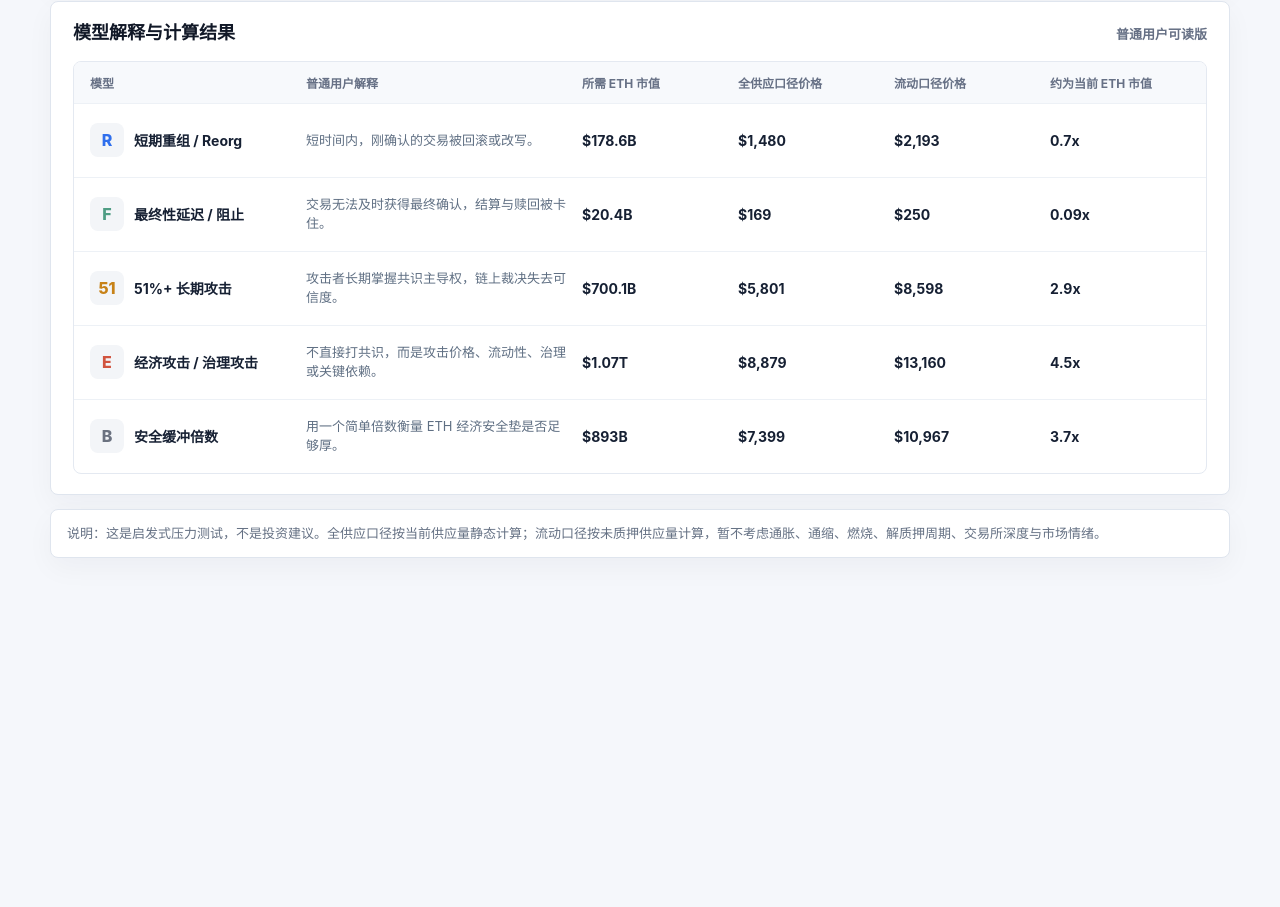
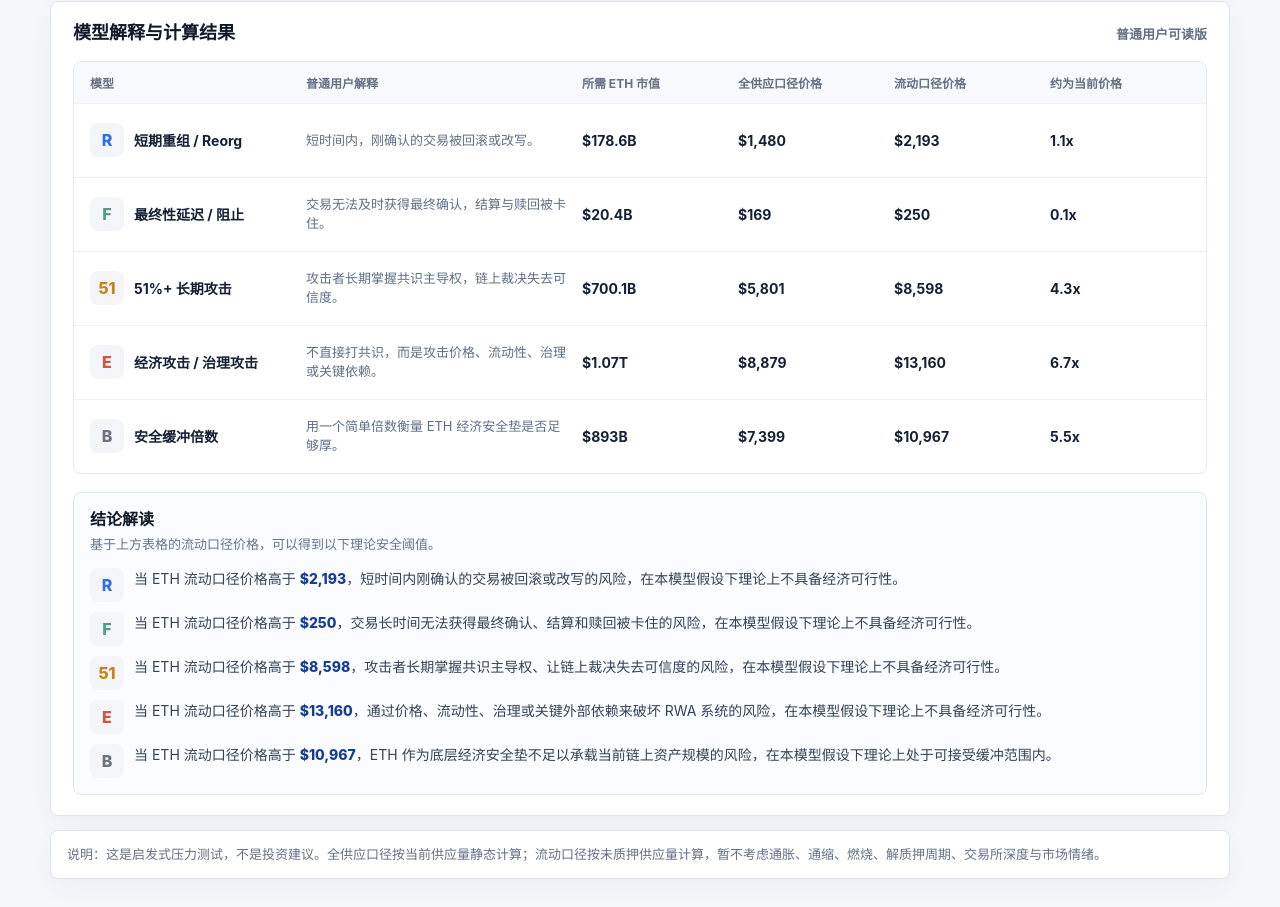
Before and after one commit to yinlynette705-maker/rwa-eth-security-calculator, a plain HTML site: page index.html in a window 1280 px wide. Shown: the part 496-1403 px from the top of the page. Before the commit the page ends 1082 px from the top, so only its background shows below. Drawn offline with Linux system fonts and the light colour scheme.

Commit message:
流动口径与当前币价比例

```diff
--- a/index.html
+++ b/index.html
@@ -150,6 +150,43 @@
     .model-name b, .table-row strong { color: #162033; font-size: 14px; line-height: 1.25; }
     .table-row p { color: #5f6f83; font-size: 13px; line-height: 1.45; }
 
+    .summary {
+      margin-top: 18px;
+      border: 1px solid #dfe7f2;
+      border-radius: 8px;
+      background: #fbfcff;
+      padding: 16px;
+    }
+    .summary h3 {
+      margin: 0;
+      color: #121b2b;
+      font-size: 16px;
+      line-height: 1.25;
+    }
+    .summary > p {
+      margin-top: 6px;
+      color: #64748b;
+      font-size: 13px;
+      line-height: 1.45;
+    }
+    .summary-list {
+      display: grid;
+      gap: 10px;
+      margin-top: 14px;
+    }
+    .summary-item {
+      display: grid;
+      grid-template-columns: 34px 1fr;
+      gap: 10px;
+      align-items: start;
+    }
+    .summary-item p {
+      color: #344256;
+      font-size: 14px;
+      line-height: 1.55;
+    }
+    .summary-item strong { color: #153e91; font-weight: 800; }
+
     footer {
       padding: 14px 16px;
       color: #657184;
@@ -184,7 +221,6 @@
     </header>
 
     <section class="scope-bar" aria-label="计算口径">
-      <span>口径：ETH 链上 RWA</span>
       <span>单位：USD</span>
       <span>币价：全供应口径 + 流动口径</span>
     </section>
@@ -215,8 +251,13 @@
         <span>普通用户可读版</span>
       </div>
       <div class="model-table">
-        <div class="table-head"><span>模型</span><span>普通用户解释</span><span>所需 ETH 市值</span><span>全供应口径价格</span><span>流动口径价格</span><span>约为当前 ETH 市值</span></div>
+        <div class="table-head"><span>模型</span><span>普通用户解释</span><span>所需 ETH 市值</span><span>全供应口径价格</span><span>流动口径价格</span><span>约为当前价格</span></div>
         <div id="model-rows"></div>
+      </div>
+      <div class="summary">
+        <h3>结论解读</h3>
+        <p>基于上方表格的流动口径价格，可以得到以下理论安全阈值。</p>
+        <div class="summary-list" id="summary-list"></div>
       </div>
     </section>
 
@@ -231,11 +272,46 @@
     };
 
     const models = [
-      { name: "短期重组 / Reorg", description: "短时间内，刚确认的交易被回滚或改写。", ratio: 1, color: "#2f6fed", short: "R" },
-      { name: "最终性延迟 / 阻止", description: "交易无法及时获得最终确认，结算与赎回被卡住。", ratio: 0.114, color: "#4f9d84", short: "F" },
-      { name: "51%+ 长期攻击", description: "攻击者长期掌握共识主导权，链上裁决失去可信度。", ratio: 3.92, color: "#c78218", short: "51" },
-      { name: "经济攻击 / 治理攻击", description: "不直接打共识，而是攻击价格、流动性、治理或关键依赖。", ratio: 6, color: "#d1543f", short: "E" },
-      { name: "安全缓冲倍数", description: "用一个简单倍数衡量 ETH 经济安全垫是否足够厚。", ratio: 5, color: "#6b7280", short: "B" }
+      {
+        name: "短期重组 / Reorg",
+        description: "短时间内，刚确认的交易被回滚或改写。",
+        conclusion: "短时间内刚确认的交易被回滚或改写的风险，在本模型假设下理论上不具备经济可行性。",
+        ratio: 1,
+        color: "#2f6fed",
+        short: "R"
+      },
+      {
+        name: "最终性延迟 / 阻止",
+        description: "交易无法及时获得最终确认，结算与赎回被卡住。",
+        conclusion: "交易长时间无法获得最终确认、结算和赎回被卡住的风险，在本模型假设下理论上不具备经济可行性。",
+        ratio: 0.114,
+        color: "#4f9d84",
+        short: "F"
+      },
+      {
+        name: "51%+ 长期攻击",
+        description: "攻击者长期掌握共识主导权，链上裁决失去可信度。",
+        conclusion: "攻击者长期掌握共识主导权、让链上裁决失去可信度的风险，在本模型假设下理论上不具备经济可行性。",
+        ratio: 3.92,
+        color: "#c78218",
+        short: "51"
+      },
+      {
+        name: "经济攻击 / 治理攻击",
+        description: "不直接打共识，而是攻击价格、流动性、治理或关键依赖。",
+        conclusion: "通过价格、流动性、治理或关键外部依赖来破坏 RWA 系统的风险，在本模型假设下理论上不具备经济可行性。",
+        ratio: 6,
+        color: "#d1543f",
+        short: "E"
+      },
+      {
+        name: "安全缓冲倍数",
+        description: "用一个简单倍数衡量 ETH 经济安全垫是否足够厚。",
+        conclusion: "ETH 作为底层经济安全垫不足以承载当前链上资产规模的风险，在本模型假设下理论上处于可接受缓冲范围内。",
+        ratio: 5,
+        color: "#6b7280",
+        short: "B"
+      }
     ];
 
     const sliderMin = 100000000000;
@@ -267,7 +343,7 @@
           requiredMarketCap,
           ethPrice: requiredMarketCap / snapshot.eth.supply,
           liquidEthPrice: requiredMarketCap / liquidSupply,
-          multiple: requiredMarketCap / snapshot.eth.marketCapUsd
+          priceMultiple: (requiredMarketCap / liquidSupply) / snapshot.eth.priceUsd
         };
       });
     }
@@ -294,7 +370,14 @@
           <strong>${formatUsd(item.requiredMarketCap)}</strong>
           <strong>${formatPrice(item.ethPrice)}</strong>
           <strong>${formatPrice(item.liquidEthPrice)}</strong>
-          <strong>${item.multiple.toFixed(item.multiple < 0.1 ? 2 : 1)}x</strong>
+          <strong>${item.priceMultiple.toFixed(item.priceMultiple < 0.1 ? 2 : 1)}x</strong>
+        </div>
+      `).join("");
+
+      document.getElementById("summary-list").innerHTML = results.map(item => `
+        <div class="summary-item">
+          <span class="model-dot" style="color:${item.color}">${item.short}</span>
+          <p>当 ETH 流动口径价格高于 <strong>${formatPrice(item.liquidEthPrice)}</strong>，${item.conclusion}</p>
         </div>
       `).join("");
     }
```
Also changed, not shown: 1 other file.
